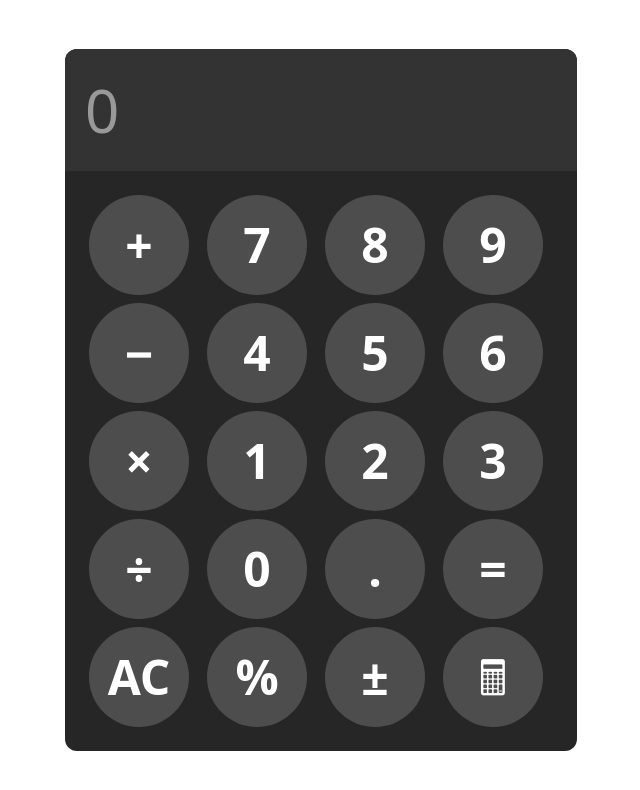
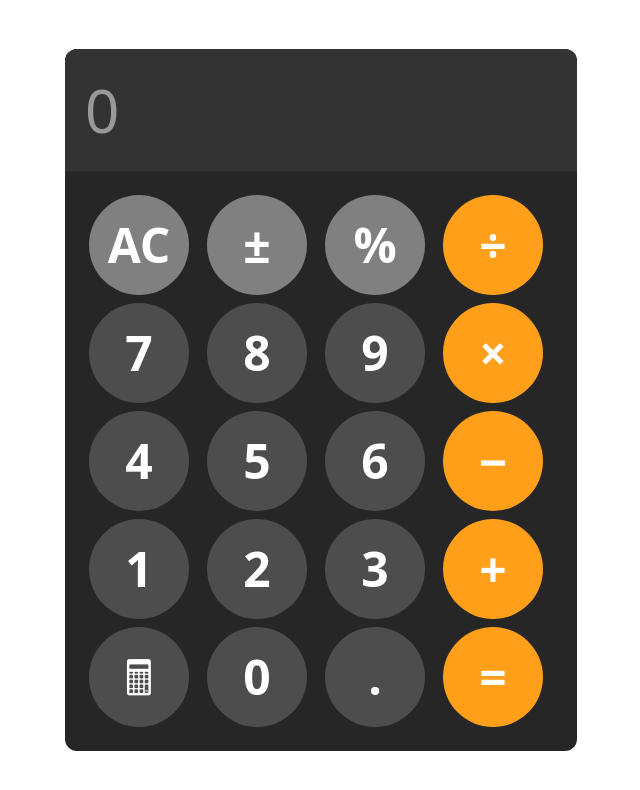
Before and after one commit to denichinv/iphone-calculator, a React (Vite) app: page / in a window 1280 px wide. Shown: the top 790 px of the page, without its empty margins (319-959 px from the left). Built offline with nearby package versions, Linux system fonts and the light colour scheme.

Commit message:
buttons style and alignment

```diff
--- a/src/App.jsx
+++ b/src/App.jsx
@@ -1,6 +1,8 @@
 
 
 function App() {
+
+
 
   function appendToDisplay() {
 
@@ -19,26 +21,26 @@ function App() {
      <div className="bg-[hsl(0,0%,15%)] rounded-xl max-w-lg overflow-hidden " id="calculator">
       <input className="w-full p-5 text-6xl bg-[hsl(0,0%,20%)] text-white " type="text" placeholder="0"/>
       <div className=" grid grid-cols-4 gap-2 p-6" id="keys">
-        <button onClick={appendToDisplay('+')}>+</button>
+        <button className="lighter-buttons" onClick={clearDisplay()}>AC</button>
+        <button className="lighter-buttons" onClick={clearDisplay()}>±</button>
+        <button className="lighter-buttons" onClick={clearDisplay()}>%</button>
+        <button className="operator" onClick={appendToDisplay('÷')}>÷</button>
         <button onClick={appendToDisplay('7')}>7</button>
         <button onClick={appendToDisplay('8')}>8</button>
         <button onClick={appendToDisplay('9')}>9</button>
-        <button onClick={appendToDisplay('−')}>−</button>
+        <button className="operator" onClick={appendToDisplay('×')}>×</button>
         <button onClick={appendToDisplay('4')}>4</button>
         <button onClick={appendToDisplay('5')}>5</button>
         <button onClick={appendToDisplay('6')}>6</button>
-        <button onClick={appendToDisplay('×')}>×</button>
+        <button className="operator"  onClick={appendToDisplay('−')}>−</button>
         <button onClick={appendToDisplay('1')}>1</button>
         <button onClick={appendToDisplay('2')}>2</button>
         <button onClick={appendToDisplay('3')}>3</button>
-        <button onClick={appendToDisplay('÷')}>÷</button>
+        <button className="operator" onClick={appendToDisplay('+')}>+</button>
+        <button >🖩</button>
         <button onClick={appendToDisplay('0')}>0</button>
         <button onClick={appendToDisplay('.')}>.</button>
-        <button onClick={calculate()}>=</button>
-        <button onClick={clearDisplay()}>AC</button>
-        <button onClick={clearDisplay()}>%</button>
-        <button onClick={clearDisplay()}>±</button>
-        <button onClick={clearDisplay()}>🖩</button>
+        <button className="operator" onClick={calculate()}>=</button>
 
 
 
--- a/src/index.css
+++ b/src/index.css
@@ -63,7 +63,36 @@ button:hover{
 button:active{
   background-color: hsla(0, 0%, 50%);
 }
+.operator {
+  background-color: hsl(35, 100%, 55%);
+}
 
+.operator:hover{
+  background-color: hsl(35, 100%, 65%);
+
+}
+.operator:active{
+  background-color: hsl(35, 100%, 75%);
+
+}
+
+.lighter-buttons{
+  background-color: hsla(0, 0%, 50%);
+
+}
+
+
+
+.lighter-buttons:hover{
+  background-color: hsla(0, 0%, 60%);
+
+}
+
+
+.lighter-buttons:active{
+  background-color: hsla(0, 0%, 70%);
+
+}
 
 @media (prefers-color-scheme: light) {
   :root {
```
